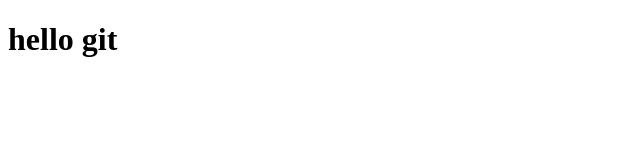
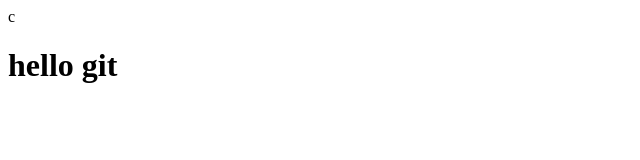
Before and after one commit to amirhpooladi/git, a plain HTML site: page index.html in a window 1280 px wide. Shown: the whole page, without its empty margins (0-640 px from the left). Drawn offline with Linux system fonts and the light colour scheme.

Commit message:
index add

```diff
--- a/index.html
+++ b/index.html
@@ -6,7 +6,7 @@
     <meta name="viewport" content="width=device-width, initial-scale=1.0">
     <title>Document</title>
 </head>
-<body>
+<body>c
     <h1> hello git</h1>
 </body>
 </html>
```
